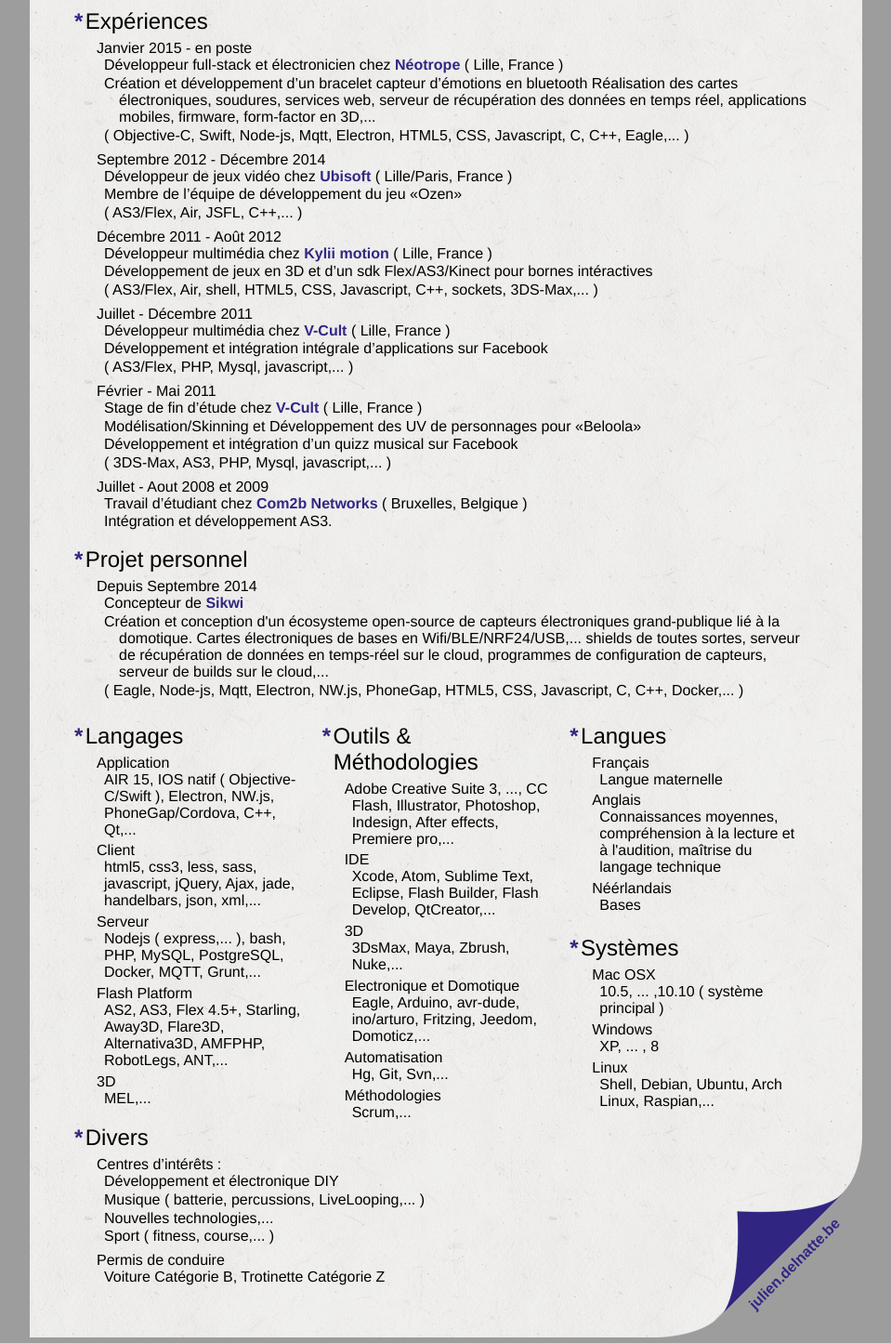
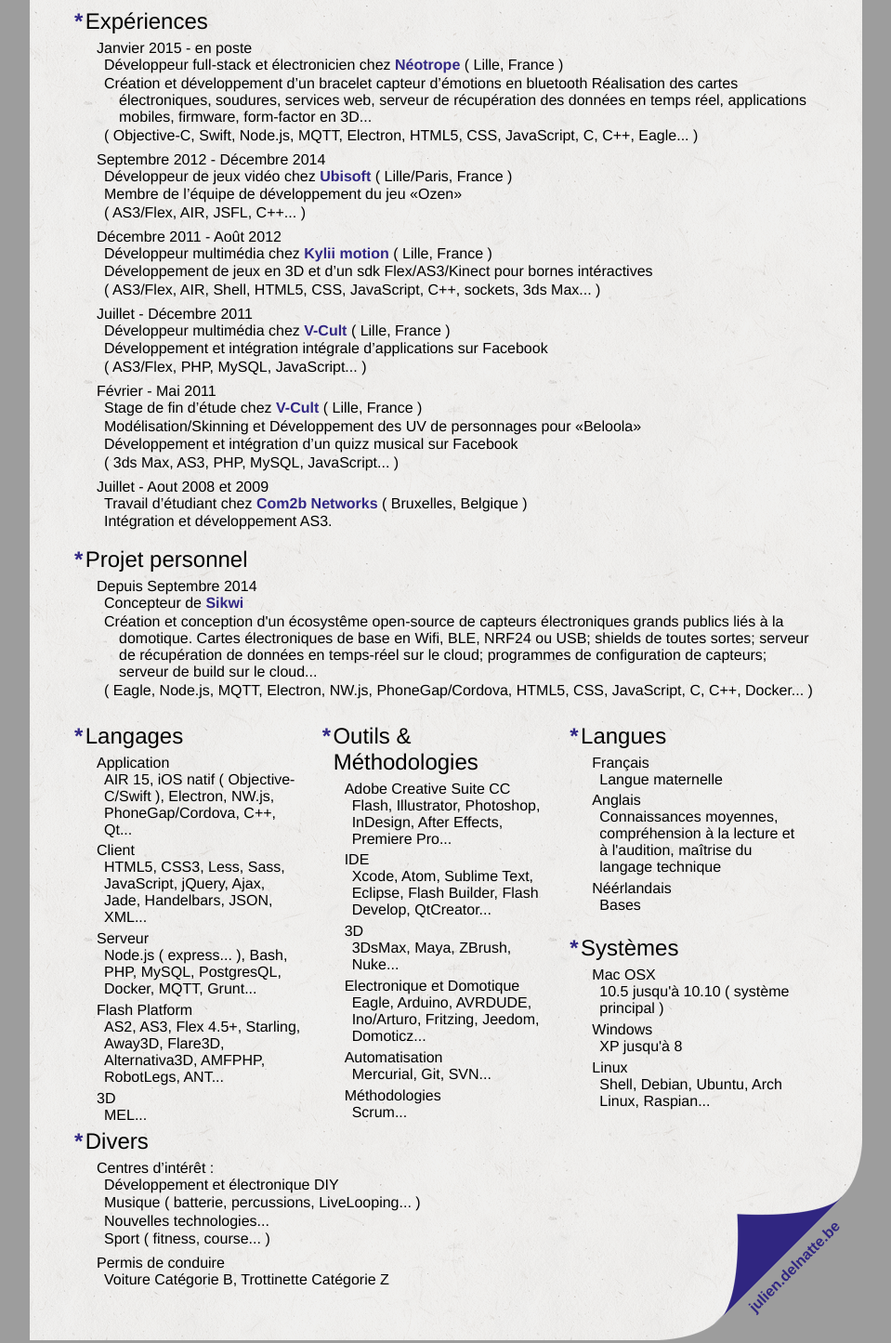
Before and after one commit to Tibus/tibus.github.io, a website: page src/jade/cv.jade in a window 1280 px wide. Shown: the part 862-2307 px from the top of the page at 93% size, without its empty margins (160-1119 px from the left). Drawn offline with nearby package versions, Linux system fonts and the light colour scheme; files that its build step writes are made by us from their sources; files whose address does not match are found by name.

Commit message:
fix spelling

```diff
--- a/src/jade/cv.jade
+++ b/src/jade/cv.jade
@@ -58,7 +58,7 @@
               a( href="mailto:julien.delnatte@gmail.com" ) julien.delnatte@gmail.com
             p.site.strong
               | URL :
-              a( href="http://www.tibus.be", rel="external" ) julien.delnatte.be
+              a( href="http://julien.delnatte.be", rel="external" ) julien.delnatte.be
 
         section#studies
           h3 Cursus
@@ -74,7 +74,7 @@
               p.description
                 | PFE : Réalisation d'un jeux vidéo 3D temps-réel sur Facebook ( BuroCrazy )
               p.skills
-                | ( Maya, AS3, Flash, MySQL, PHP, HTML5, CSS, Javascript,... )
+                | ( Maya, AS3, Flash, MySQL, PHP, HTML5, CSS, JavaScript... )
 
             li
               h4
@@ -89,9 +89,9 @@
                 | secondaires : Qualification en Infographie à l’Institut St-Luc Liège
             li
               h4
-                time( datetime="2006-09-01" ) 2006
+                time( datetime="2002-09-01" ) 2002
                 | -
-                time( datetime="2008-06-30" ) 2008
+                time( datetime="2006-06-30" ) 2006
               p
                 | Humanités générales : D.I.C. Collège Liège
 
@@ -125,9 +125,9 @@
                   | ( Lille, France )
               p.description
                 | Création et développement d’un bracelet capteur d’émotions en bluetooth
-                | Réalisation des cartes électroniques, soudures, services web, serveur de récupération des données en temps réel, applications mobiles, firmware, form-factor en 3D,...
+                | Réalisation des cartes électroniques, soudures, services web, serveur de récupération des données en temps réel, applications mobiles, firmware, form-factor en 3D...
               p.skills
-                | ( Objective-C, Swift, Node-js, Mqtt, Electron, HTML5, CSS, Javascript, C, C++, Eagle,... )
+                | ( Objective-C, Swift, Node.js, MQTT, Electron, HTML5, CSS, JavaScript, C, C++, Eagle... )
 
             li
               h4
@@ -143,7 +143,7 @@
               p.description
                 | Membre de l’équipe de développement du jeu «Ozen»
               p.skills
-                | ( AS3/Flex, Air, JSFL, C++,... )
+                | ( AS3/Flex, AIR, JSFL, C++... )
 
             li
               h4
@@ -159,7 +159,7 @@
               p.description
                 | Développement de jeux en 3D et d’un sdk Flex/AS3/Kinect pour bornes intéractives
               p.skills
-                | ( AS3/Flex, Air, shell, HTML5, CSS, Javascript, C++, sockets, 3DS-Max,... )
+                | ( AS3/Flex, AIR, Shell, HTML5, CSS, JavaScript, C++, sockets, 3ds Max... )
 
             li
               h4
@@ -175,7 +175,7 @@
               p.description
                 | Développement et intégration intégrale d’applications sur Facebook
               p.skills
-                | ( AS3/Flex, PHP, Mysql, javascript,... )
+                | ( AS3/Flex, PHP, MySQL, JavaScript... )
 
             li
               h4
@@ -193,7 +193,7 @@
               p.description
                 | Développement et intégration d’un quizz musical sur Facebook
               p.skills
-                | ( 3DS-Max, AS3, PHP, Mysql, javascript,... )
+                | ( 3ds Max, AS3, PHP, MySQL, JavaScript... )
 
             li
               h4
@@ -224,62 +224,62 @@
                   a( href="http://www.sikwi.com/", rel="external" ) Sikwi
 
               p.description
-                | Création et conception d'un écosysteme open-source de capteurs électroniques grand-publique lié à la domotique.
-                | Cartes électroniques de bases en Wifi/BLE/NRF24/USB,... shields de toutes sortes,
-                | serveur de récupération de données en temps-réel sur le cloud,
-                | programmes de configuration de capteurs, serveur de builds sur le cloud,...
+                | Création et conception d'un écosystême open-source de capteurs électroniques grands publics liés à la domotique.
+                | Cartes électroniques de base en Wifi, BLE, NRF24 ou USB; shields de toutes sortes;
+                | serveur de récupération de données en temps-réel sur le cloud;
+                | programmes de configuration de capteurs; serveur de build sur le cloud...
               p.skills
-                | ( Eagle, Node-js, Mqtt, Electron, NW.js, PhoneGap, HTML5, CSS, Javascript, C, C++, Docker,... )
+                | ( Eagle, Node.js, MQTT, Electron, NW.js, PhoneGap/Cordova, HTML5, CSS, JavaScript, C, C++, Docker... )
 
         section.col#programming-languages
           h3 Langages
           dl.content
             dt Application
             dd
-              | AIR 15, IOS natif ( Objective-C/Swift ), Electron, NW.js, PhoneGap/Cordova, C++, Qt,...
+              | AIR 15, iOS natif ( Objective-C/Swift ), Electron, NW.js, PhoneGap/Cordova, C++, Qt...
 
             dt Client
             dd
-              | html5, css3, less, sass, javascript, jQuery, Ajax, jade, handelbars, json, xml,...
+              | HTML5, CSS3, Less, Sass, JavaScript, jQuery, Ajax, Jade, Handelbars, JSON, XML...
 
             dt Serveur
             dd
-              | Nodejs ( express,... ), bash, PHP, MySQL, PostgreSQL, Docker, MQTT, Grunt,...
+              | Node.js ( express... ), Bash, PHP, MySQL, PostgresQL, Docker, MQTT, Grunt...
 
             dt Flash Platform
             dd
-              | AS2, AS3, Flex 4.5+, Starling, Away3D, Flare3D, Alternativa3D, AMFPHP, RobotLegs, ANT,...
+              | AS2, AS3, Flex 4.5+, Starling, Away3D, Flare3D, Alternativa3D, AMFPHP, RobotLegs, ANT...
 
             dt 3D
             dd
-              | MEL,...
+              | MEL...
 
         section.col#tools
           h3 Outils &amp; Méthodologies
           dl.content
-            dt Adobe Creative Suite 3, ..., CC
+            dt Adobe Creative Suite CC
             dd
-              | Flash, Illustrator, Photoshop, Indesign, After effects, Premiere pro,...
+              | Flash, Illustrator, Photoshop, InDesign, After Effects, Premiere Pro...
 
             dt IDE
             dd
-              | Xcode, Atom, Sublime Text, Eclipse, Flash Builder, Flash Develop, QtCreator,...
+              | Xcode, Atom, Sublime Text, Eclipse, Flash Builder, Flash Develop, QtCreator...
 
             dt 3D
             dd
-              | 3DsMax, Maya, Zbrush, Nuke,...
+              | 3DsMax, Maya, ZBrush, Nuke...
 
             dt Electronique et Domotique
             dd
-              | Eagle, Arduino, avr-dude, ino/arturo, Fritzing, Jeedom, Domoticz,...
+              | Eagle, Arduino, AVRDUDE, Ino/Arturo, Fritzing, Jeedom, Domoticz...
 
             dt Automatisation
             dd
-              | Hg, Git, Svn,...
+              | Mercurial, Git, SVN...
 
             dt Méthodologies
             dd
-              | Scrum,...
+              | Scrum...
 
         section.col#languages
           h3 Langues
@@ -301,31 +301,31 @@
           dl.content
             dt Mac OSX
             dd
-              | 10.5, ... ,10.10 ( système principal )
+              | 10.5 jusqu'à 10.10 ( système principal )
 
             dt Windows
             dd
-              | XP, ... , 8
+              | XP jusqu'à 8
 
             dt Linux
             dd
-              | Shell, Debian, Ubuntu, Arch Linux, Raspian,...
+              | Shell, Debian, Ubuntu, Arch Linux, Raspian...
 
         section#others
           h3 Divers
           ol.content
             li
               h4
-                | Centres d’intérêts :
+                | Centres d’intérêt :
               p Développement et électronique DIY
-              p Musique ( batterie, percussions, LiveLooping,... )
-              p Nouvelles technologies,...
-              p Sport ( fitness, course,... )
+              p Musique ( batterie, percussions, LiveLooping... )
+              p Nouvelles technologies...
+              p Sport ( fitness, course... )
 
             li
               h4
                 | Permis de conduire
-              p Voiture Catégorie B, Trotinette Catégorie Z
+              p Voiture Catégorie B, Trottinette Catégorie Z
 
       footer
         a( href="http://julien.delnatte.be" ) julien.delnatte.be
```
Also changed, not shown: cv.html.
